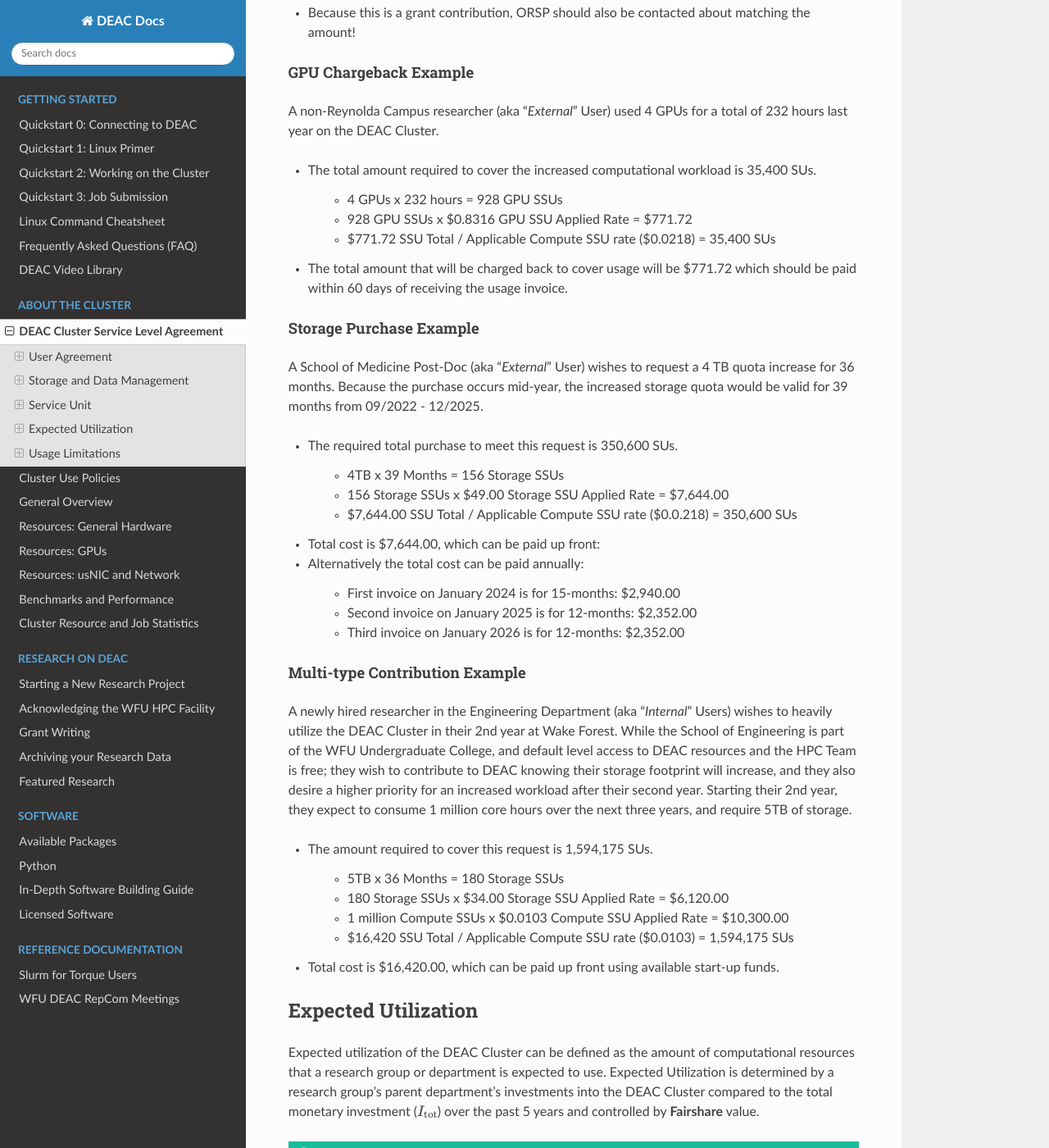
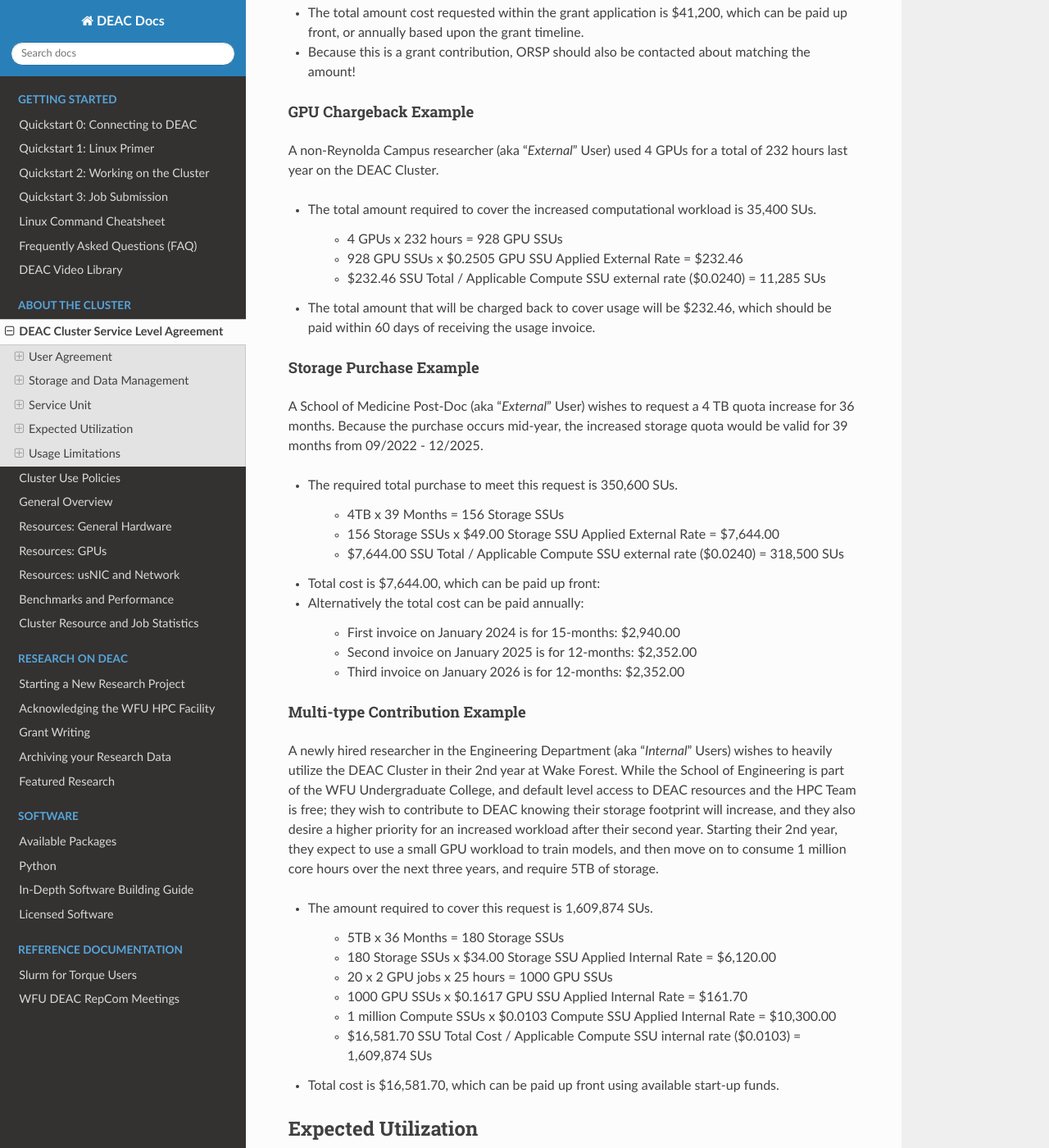
Before and after one commit to WFU-HPC/deac-docs, a Sphinx documentation site: the page built from source/cluster-sla.rst, in a window 1280 px wide and 1400 px high, scrolled down 15405 px. Shown: the whole window at 82% size. Built offline with Sphinx 7.4.7 and the Read the Docs theme 2.0.0, drawn with Linux system fonts in a browser that asks for light colours; some of the changed text lies outside the part shown.

Commit message:
Updating SLA with new 2024 rates

```diff
--- a/source/cluster-sla.rst
+++ b/source/cluster-sla.rst
@@ -6,6 +6,7 @@
 
 .. admonition:: Recent Updates:
 
+  * 01/09/2024: Updated Internal and External Rates for all :ref:`sec.sla.su.ssu_types` as part of 2024 biannual review.
   * 08/01/2023: Updated :ref:`sec.sla.ua.account_eligibility` section to clearly define "*Internal*" and "*External*" users for reference throughout SLA.
   * 07/14/2023: Updated :ref:`sec.sla.util` section to reflect new, simpler calculation method. Added admonition blocks to highlight key elements of SLA.
   * 04/25/2023: Added information about exclusive "High" QOS access for :ref:`sec.sla.ul.contributing_research_groups`
@@ -407,7 +408,7 @@
 .. admonition:: Current Service Unit Costs
 
   * **Internal Rate = $0.0103** (for "*Internal*" Users within the WFU UC/GSAS)
-  * **External Rate = $0.0218** (for "*External*" Users)
+  * **External Rate = $0.0240** (for "*External*" Users)
 
 .. _sec.sla.su.ssu_types.compute:
 
@@ -478,8 +479,8 @@
 * The total amount required to cover the increased computational workload is 4 million SUs.
 
     * 1,250 simulations x 32 cores x 100 hrs = 4 million Compute SSUs
-    * 4 million Compute SSUs x $0.0103 Compute SSU Applied Rate = $41,200
-    * $41,200 SSU Total / Applicable Compute SSU rate ($0.0103) = 4 million SUs
+    * 4 million Compute SSUs x $0.0103 Compute SSU Applied Internal Rate = $41,200
+    * $41,200 SSU Total / Applicable Compute SSU internal rate ($0.0103) = 4 million SUs
 
 * The total amount cost requested within the grant application is $41,200, which can be paid up front, or annually based upon the grant timeline.
 * Because this is a grant contribution, ORSP should also be contacted about matching the amount!
@@ -494,10 +495,10 @@
 * The total amount required to cover the increased computational workload is 35,400 SUs.
 
     * 4 GPUs x 232 hours = 928 GPU SSUs
-    * 928 GPU SSUs x $0.8316 GPU SSU Applied Rate = $771.72
-    * $771.72 SSU Total / Applicable Compute SSU rate ($0.0218) = 35,400 SUs
+    * 928 GPU SSUs x $0.2505 GPU SSU Applied External Rate = $232.46
+    * $232.46 SSU Total / Applicable Compute SSU external rate ($0.0240) = 11,285 SUs
 
-* The total amount that will be charged back to cover usage will be $771.72 which should be paid within 60 days of receiving the usage invoice.
+* The total amount that will be charged back to cover usage will be $232.46, which should be paid within 60 days of receiving the usage invoice.
 
 .. _sec.sla.su.example.storage:
 
@@ -509,8 +510,8 @@
 * The required total purchase to meet this request is 350,600 SUs.
 
     * 4TB x 39 Months = 156 Storage SSUs
-    * 156 Storage SSUs x $49.00 Storage SSU Applied Rate = $7,644.00
-    * $7,644.00 SSU Total / Applicable Compute SSU rate ($0.0.218) = 350,600 SUs
+    * 156 Storage SSUs x $49.00 Storage SSU Applied External Rate = $7,644.00
+    * $7,644.00 SSU Total / Applicable Compute SSU external rate ($0.0240) = 318,500 SUs
 
 * Total cost is $7,644.00, which can be paid up front:
 
@@ -526,16 +527,18 @@
 Multi-type Contribution Example
 -------------------------------
 
-A newly hired researcher in the Engineering Department (aka "*Internal*" Users) wishes to heavily utilize the DEAC Cluster in their 2nd year at Wake Forest. While the School of Engineering is part of the WFU Undergraduate College, and default level access to DEAC resources and the HPC Team is free; they wish to contribute to DEAC knowing their storage footprint will increase, and they also desire a higher priority for an increased workload after their second year. Starting their 2nd year, they expect to consume 1 million core hours over the next three years, and require 5TB of storage.
+A newly hired researcher in the Engineering Department (aka "*Internal*" Users) wishes to heavily utilize the DEAC Cluster in their 2nd year at Wake Forest. While the School of Engineering is part of the WFU Undergraduate College, and default level access to DEAC resources and the HPC Team is free; they wish to contribute to DEAC knowing their storage footprint will increase, and they also desire a higher priority for an increased workload after their second year. Starting their 2nd year, they expect to use a small GPU workload to train models, and then move on to consume 1 million core hours over the next three years, and require 5TB of storage.
 
-* The amount required to cover this request is 1,594,175 SUs.
+* The amount required to cover this request is 1,609,874 SUs.
 
     * 5TB x 36 Months = 180 Storage SSUs
-    * 180 Storage SSUs x $34.00 Storage SSU Applied Rate = $6,120.00
-    * 1 million Compute SSUs x $0.0103 Compute SSU Applied Rate = $10,300.00
-    * $16,420 SSU Total / Applicable Compute SSU rate ($0.0103) = 1,594,175 SUs
+    * 180 Storage SSUs x $34.00 Storage SSU Applied Internal Rate = $6,120.00
+    * 20 x 2 GPU jobs x 25 hours = 1000 GPU SSUs
+    * 1000 GPU SSUs x $0.1617 GPU SSU Applied Internal Rate = $161.70
+    * 1 million Compute SSUs x $0.0103 Compute SSU Applied Internal Rate = $10,300.00
+    * $16,581.70 SSU Total Cost / Applicable Compute SSU internal rate ($0.0103) = 1,609,874 SUs
 
-* Total cost is $16,420.00, which can be paid up front using available start-up funds.
+* Total cost is $16,581.70, which can be paid up front using available start-up funds.
 
 
 .. #############################################################################
```
Also changed, not shown: other parts of source/cluster-sla.rst (+3 -3 lines).
